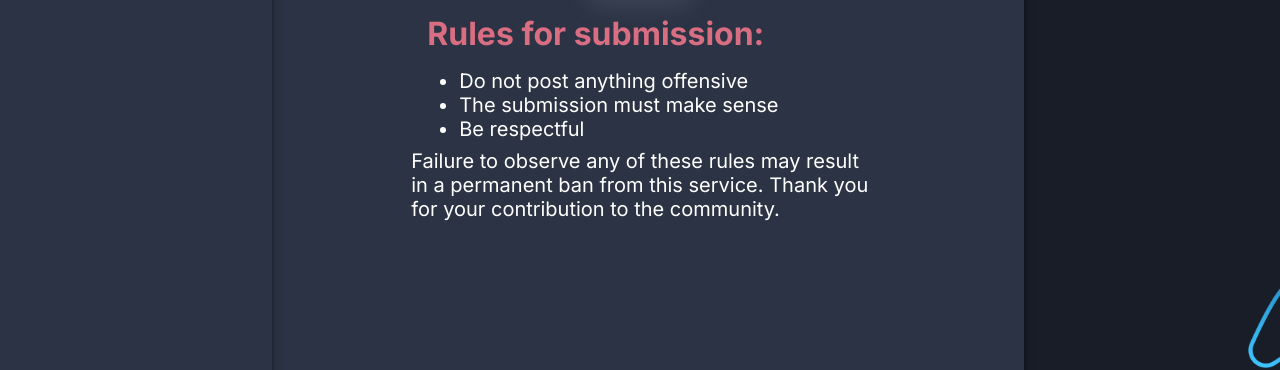
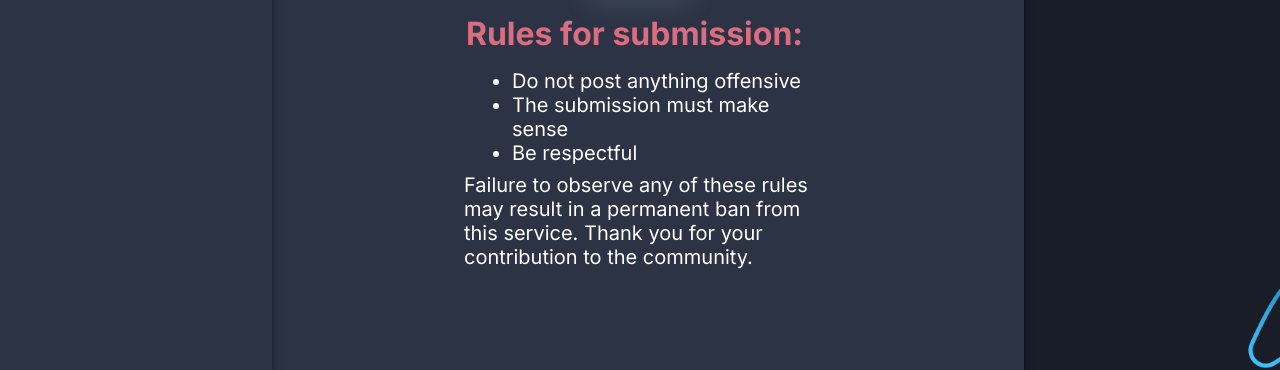
Before and after one commit to 2107ChatMaker/ChatMaker, a Next.js app: page /add in a window 1280 px wide. Shown: the part 409-779 px from the top of the page. Built offline with nearby package versions, Linux system fonts and the light colour scheme; no server answers.

Commit message:
styles for createprompt

```diff
--- a/src/components/CreatePromptForm/CreatePromptForm.module.sass
+++ b/src/components/CreatePromptForm/CreatePromptForm.module.sass
@@ -16,14 +16,14 @@
 .formInput
     background-color: white
     border-radius: 0.75rem
-    width: 65%
+    width: 50%
     padding: 2rem
     height: 17rem
     & > textarea
         border: none
         outline: none
         height: 100%
-        width: 100%
+        width: 80%
 
 .formAction
     display: flex
@@ -35,13 +35,13 @@
 .guidelinesTitle
     color: #D96E82
     font-size: 2rem
-    width: 65%
+    width: 54%
     padding: 1rem
     font-weight: bold
 
 .guidelines
     & > *
-        width: 65%
+        width: 50%
         margin: auto
         font-size: 1.25rem
 
```
